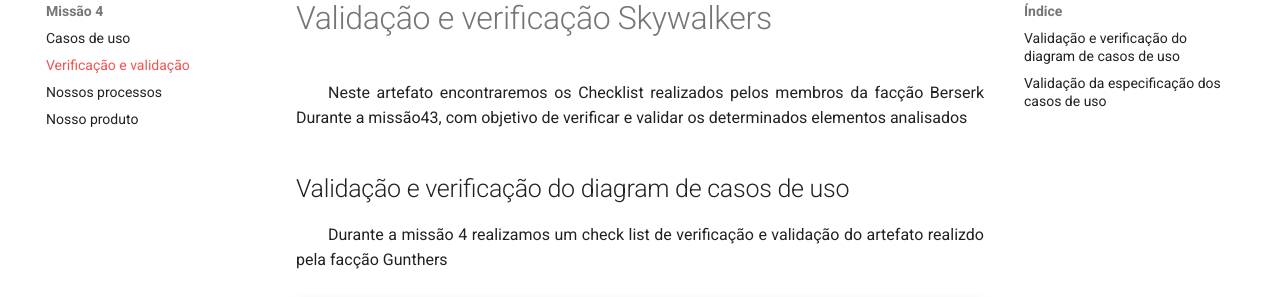
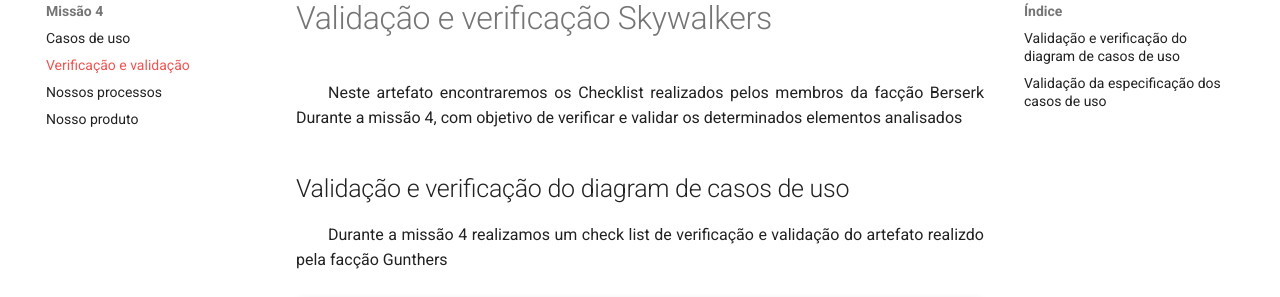
Before and after one commit to mdsreq-fga-unb/2023.2-ArtPlace, an MkDocs documentation site: the page built from docs/missao4/verivalGunther.md, in a window 1280 px wide and 900 px high, cut to the strip 148-445 px from the top of the window. Built offline with MkDocs 1.6.1 and Material for MkDocs 9.7.7, drawn with Linux system fonts in a browser that asks for light colours.

Commit message:
missão 4

```diff
--- a/docs/missao4/verivalGunther.md
+++ b/docs/missao4/verivalGunther.md
@@ -1,6 +1,6 @@
 # Validação e verificação Skywalkers
 
-<p align="justify">&emsp;&emsp;Neste artefato encontraremos os Checklist realizados pelos membros da facção Berserk Durante a missão43, com objetivo de verificar e validar os determinados elementos analisados</p>
+<p align="justify">&emsp;&emsp;Neste artefato encontraremos os Checklist realizados pelos membros da facção Berserk Durante a missão 4, com objetivo de verificar e validar os determinados elementos analisados</p>
 
 ## Validação e verificação do diagram de casos de uso
 
```
Also changed, not shown: docs/missao4/CasosDeUso.md (line endings or trailing spaces).
